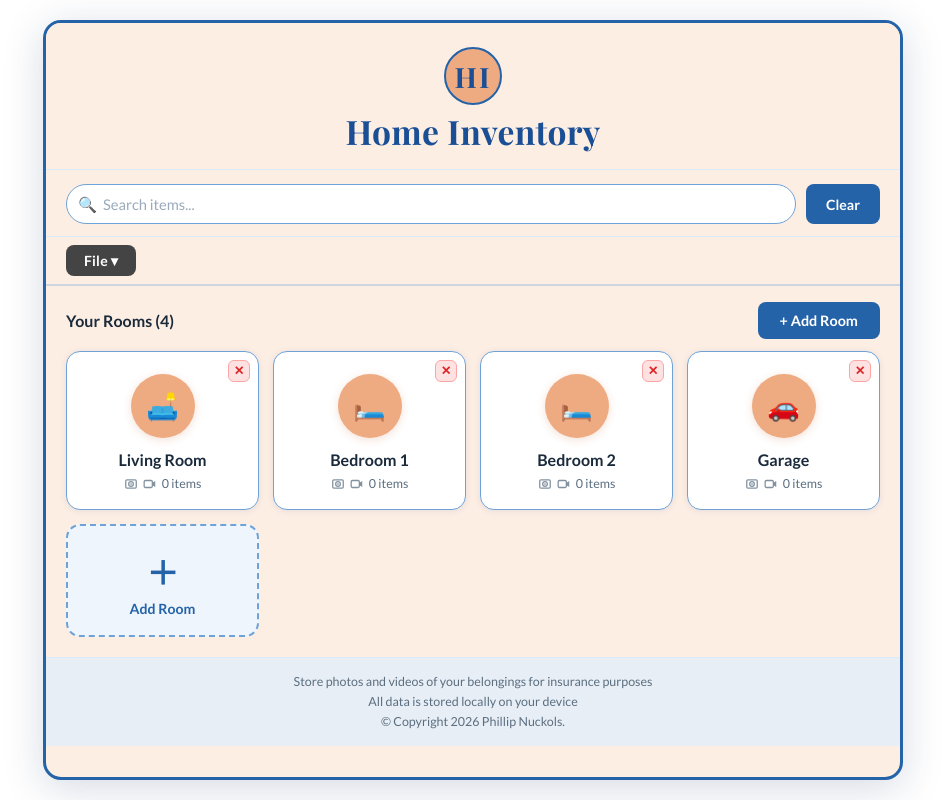
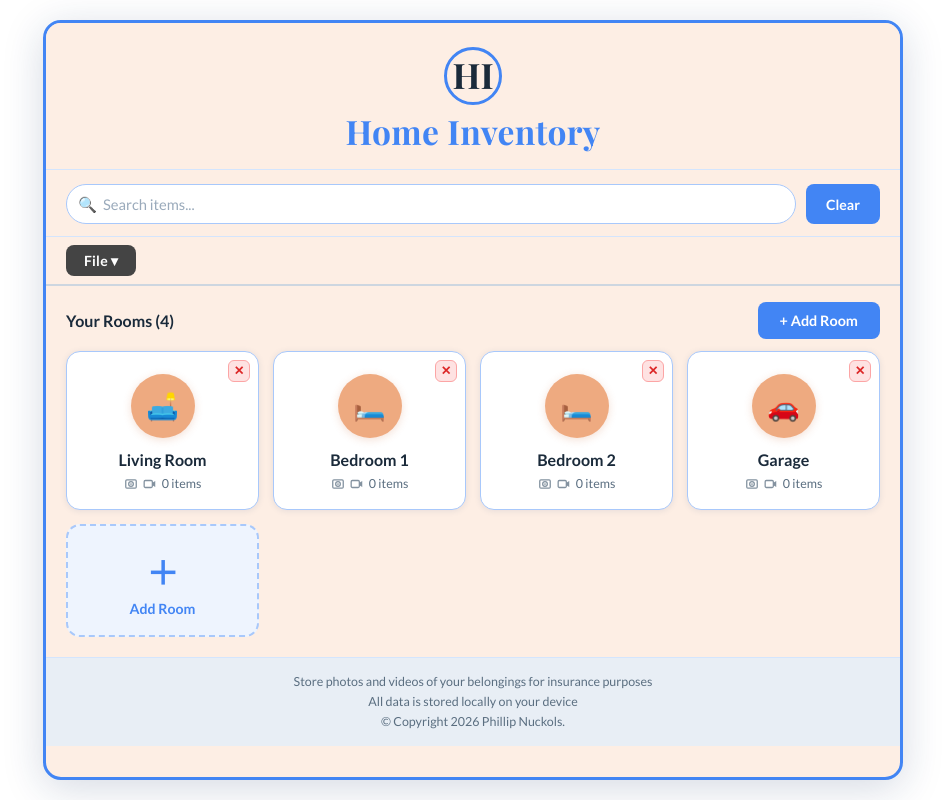
Before and after one commit to Harveyshot/Home-Inventory, a plain HTML site: page index.html in a window 1280 px wide. Shown: the whole page, without its empty margins (167-1112 px from the left). Drawn offline with nearby package versions, Linux system fonts and the light colour scheme.

Commit message:
Add files via upload

```diff
--- a/index.html
+++ b/index.html
@@ -9,7 +9,7 @@
 <meta name="mobile-web-app-capable" content="yes">
 <meta name="theme-color" content="#5b8fc9">
 <title>Home Inventory</title>
-<link rel="icon" type="image/x-icon" href="favicon.ico">
+<link rel="icon" type="image/x-icon" href="apple-touch-icon-180x180.ico">
 <link rel="apple-touch-icon" sizes="180x180" href="apple-touch-icon-180x180.png">
 <link href="https://fonts.googleapis.com/css2?family=Playfair+Display:wght@400;600;700&family=Lato:wght@300;400;600;700&display=swap" rel="stylesheet">
 <style>
@@ -21,11 +21,12 @@
     --shell-border:  #2563a8;
 
     /* Blues */
-    --blue-header:   #1a4f96;
-    --blue-mid:      #2563a8;
-    --blue-light:    #6fa3d8;
-    --blue-pale:     #dbeaf8;
-    --blue-xpale:    #eef5fc;
+    --blue-header:   #4285f4;
+--blue-mid:      #4285f4;
+--blue-light:    #a8c8fb;
+--blue-pale:     #d4e5fd;
+--blue-xpale:    #eef4fe;
+--shell-border:  #4285f4;
 
     /* Peaches — for icon circles */
     --peach-circle:  #eeaa80;
@@ -98,16 +99,18 @@
     gap: 12px;
     margin-bottom: 4px;
   }
-  .logo-circle {
+.logo-circle {
     width: 58px; height: 58px;
     border-radius: 50%;
-    border: 2.5px solid var(--blue-mid);
+    border: 3.5px solid var(--blue-mid);
     display: flex; align-items: center; justify-content: center;
     font-family: var(--font-display);
-    font-size: 28px; font-weight: 700;
-    color: var(--blue-header);
-    letter-spacing: 2px;
-    background: var(--peach-circle);
+    font-size: 35px; font-weight: 700;
+    color: var(--text-main);
+    letter-spacing: 0;
+    line-height: 1;
+    background: var(--bg-shell);
+	padding-bottom: 3px;
     flex-shrink: 0;
   }
   .app-title {
```
